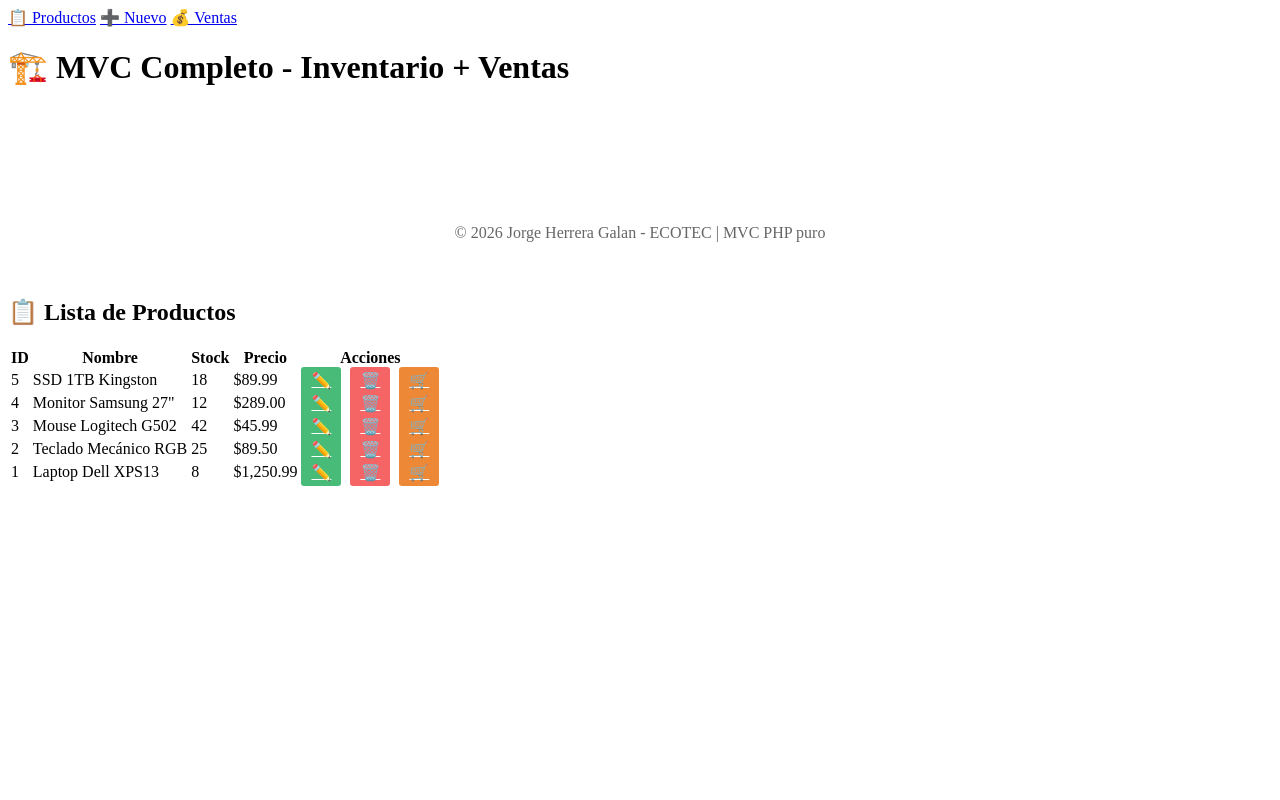
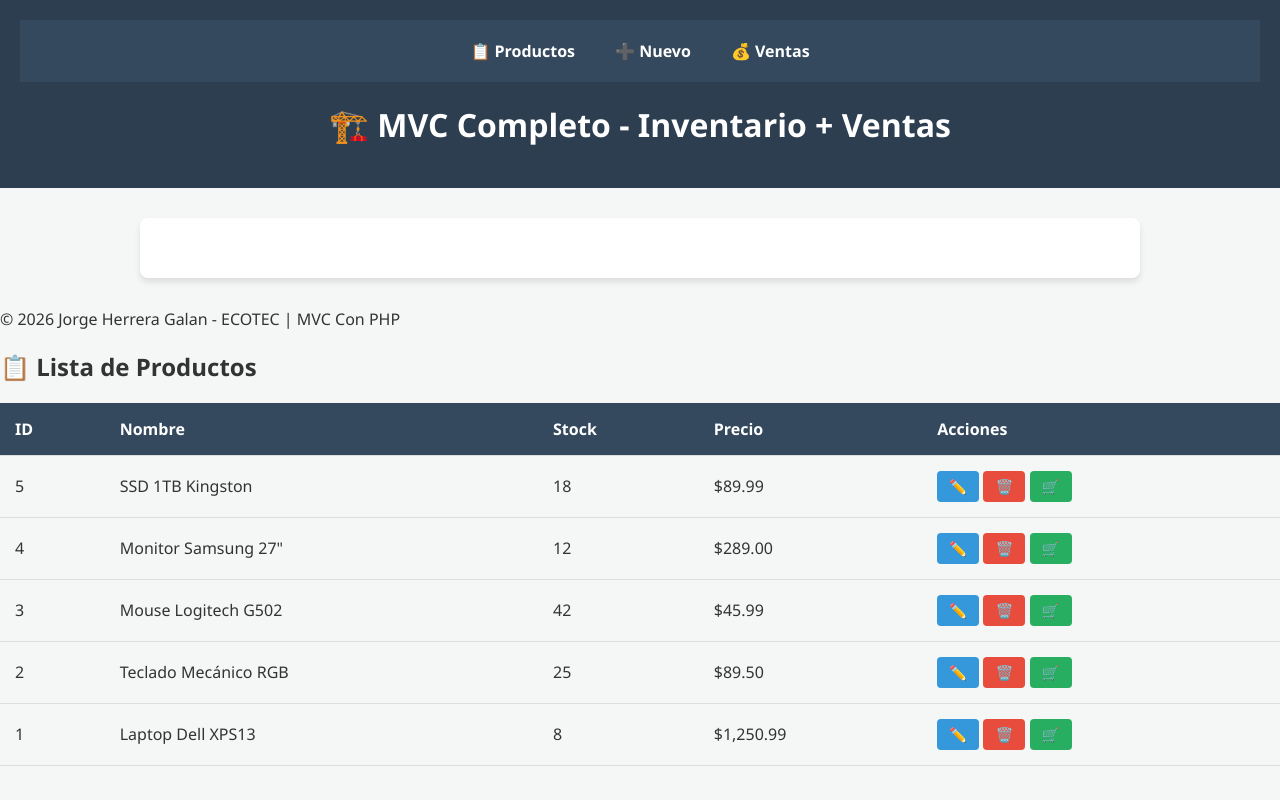
Before and after one commit to joherrera-01/jorge_herrera_actividad2, a PHP site: page /?c=productos&a=index in a window 1280 px wide. Run offline with PHP 8.4, Linux system fonts and the light colour scheme; data comes from the database, SQL or seed files in the repository.

Commit message:
CRUD Productos

```diff
--- a/assets/css/style.css
+++ b/assets/css/style.css
@@ -1,9 +1,46 @@
-/* ... CSS anterior + MVC específico */
-.btn-edit { background: #48bb78; color: white; padding: 5px 10px; border-radius: 3px; margin-right: 5px; }
-.btn-delete { background: #f56565; color: white; padding: 5px 10px; border-radius: 3px; margin-right: 5px; }
-.btn-sell { background: #ed8936; color: white; padding: 5px 10px; border-radius: 3px; }
-.low-stock { color: #e53e3e; font-weight: bold; }
-.required { color: #e53e3e; }
-.form-group { margin-bottom: 20px; }
-.container { max-width: 1200px; margin: 0 auto; padding: 20px; }
-footer { text-align: center; padding: 20px; color: #666; background: white; margin-top: 40px; border-radius: 10px 10px 0 0; }
+/* 1. Reset básico y Tipografía */
+* { box-sizing: border-box; }
+body {
+    font-family: 'Segoe UI', Tahoma, Geneva, Verdana, sans-serif;
+    background-color: #f4f7f6;
+    margin: 0;
+    padding: 0;
+    color: #333;
+}
+
+/* 2. Layout y Menú */
+header { background: #2c3e50; color: white; padding: 20px; text-align: center; }
+.menu { background: #34495e; padding: 10px; display: flex; justify-content: center; gap: 20px; }
+.menu a { color: white; text-decoration: none; font-weight: bold; padding: 10px; transition: 0.3s; }
+.menu a:hover { background: #1abc9c; border-radius: 5px; }
+
+/* 3. Contenedor principal */
+.container { width: 90%; max-width: 1000px; margin: 30px auto; background: white; padding: 30px; border-radius: 8px; box-shadow: 0 4px 6px rgba(0,0,0,0.1); }
+
+/* 4. Tabla profesional */
+table { width: 100%; border-collapse: collapse; margin-top: 20px; }
+th, td { padding: 15px; text-align: left; border-bottom: 1px solid #ddd; }
+th { background-color: #34495e; color: white; }
+tr:hover { background-color: #f1f1f1; }
+
+/* 5. Botones y Acciones */
+.btn-edit, .btn-delete, .btn-sell {
+    padding: 6px 12px; border-radius: 4px; text-decoration: none; font-size: 0.9em; display: inline-block;
+}
+.btn-edit { background: #3498db; color: white; }
+.btn-delete { background: #e74c3c; color: white; }
+.btn-sell { background: #27ae60; color: white; }
+.btn-edit:hover, .btn-delete:hover, .btn-sell:hover { opacity: 0.8; }
+
+/* 6. Utilidades */
+.success { background: #d4edda; color: #155724; padding: 15px; border-radius: 5px; margin-bottom: 20px; }
+.error { background: #f8d7da; color: #721c24; padding: 15px; border-radius: 5px; margin-bottom: 20px; }
+.low-stock { color: #e74c3c; font-weight: bold; }
+.form-group { margin-bottom: 15px; }
+input { width: 100%; padding: 10px; margin-top: 5px; border: 1px solid #ccc; border-radius: 4px; }
+button { background: #27ae60; color: white; border: none; padding: 10px 20px; border-radius: 4px; cursor: pointer; }
+
+/* 7. Responsivo */
+@media (max-width: 600px) {
+    .menu { flex-direction: column; align-items: center; }
+}
--- a/views/layouts/footer.php
+++ b/views/layouts/footer.php
@@ -1,7 +1,7 @@
     <script src="../assets/js/app.js"></script>
 </main>
 <footer>
-    <p>&copy; 2026 Jorge Herrera Galan - ECOTEC | MVC PHP puro</p>
+    <p>&copy; 2026 Jorge Herrera Galan - ECOTEC | MVC Con PHP</p>
 </footer>
 </body>
 </html>
--- a/views/layouts/header.php
+++ b/views/layouts/header.php
@@ -4,7 +4,7 @@
     <meta charset="UTF-8">
     <meta name="viewport" content="width=device-width, initial-scale=1.0">
     <title>Sistema MVC - Jorge Herrera ECOTEC</title>
-    <link rel="stylesheet" href="../assets/css/style.css">
+    <link rel="stylesheet" href="/jorge_herrera_actividad2/assets/css/style.css">
 </head>
 <body>
 <header>
```
